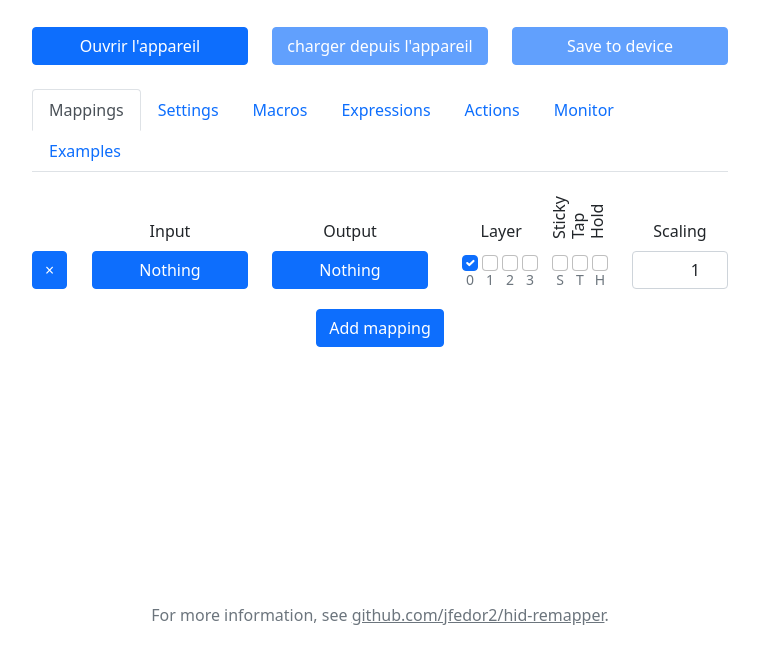
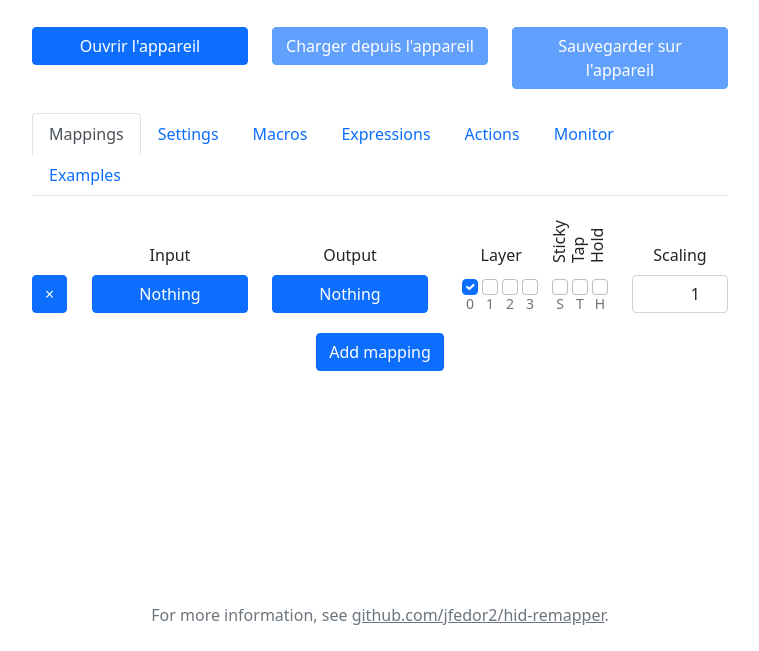
Before and after one commit to handiarcade/HAT, a plain HTML site: page index.html in a window 1280 px wide. Shown: the part 149-800 px from the top of the page, without its empty margins (260-1019 px from the left). Drawn offline with nearby package versions, Linux system fonts and the light colour scheme.

Commit message:
index.html

```diff
--- a/index.html
+++ b/index.html
@@ -22,12 +22,12 @@
                 <button id="open_device" type="button" class="btn btn-primary w-100">Ouvrir l'appareil</button>
             </div>
             <div class="col">
-                <button id="load_from_device" type="button" class="btn btn-primary w-100">charger depuis l'appareil</button>
+                <button id="load_from_device" type="button" class="btn btn-primary w-100">Charger depuis l'appareil</button>
             </div>
             <div class="col">
                 <button id="save_to_device" type="button" class="btn btn-primary w-100 position-relative">
                     <span id="save_to_device_checkmark" class="position-absolute top-0 start-100 translate-middle badge bg-success rounded-pill hub_port_badge d-none">&check;</span>
-                    <span>Save to device</span>
+                    <span>Sauvegarder sur l'appareil</span>
                 </button>
             </div>
         </div>
```
